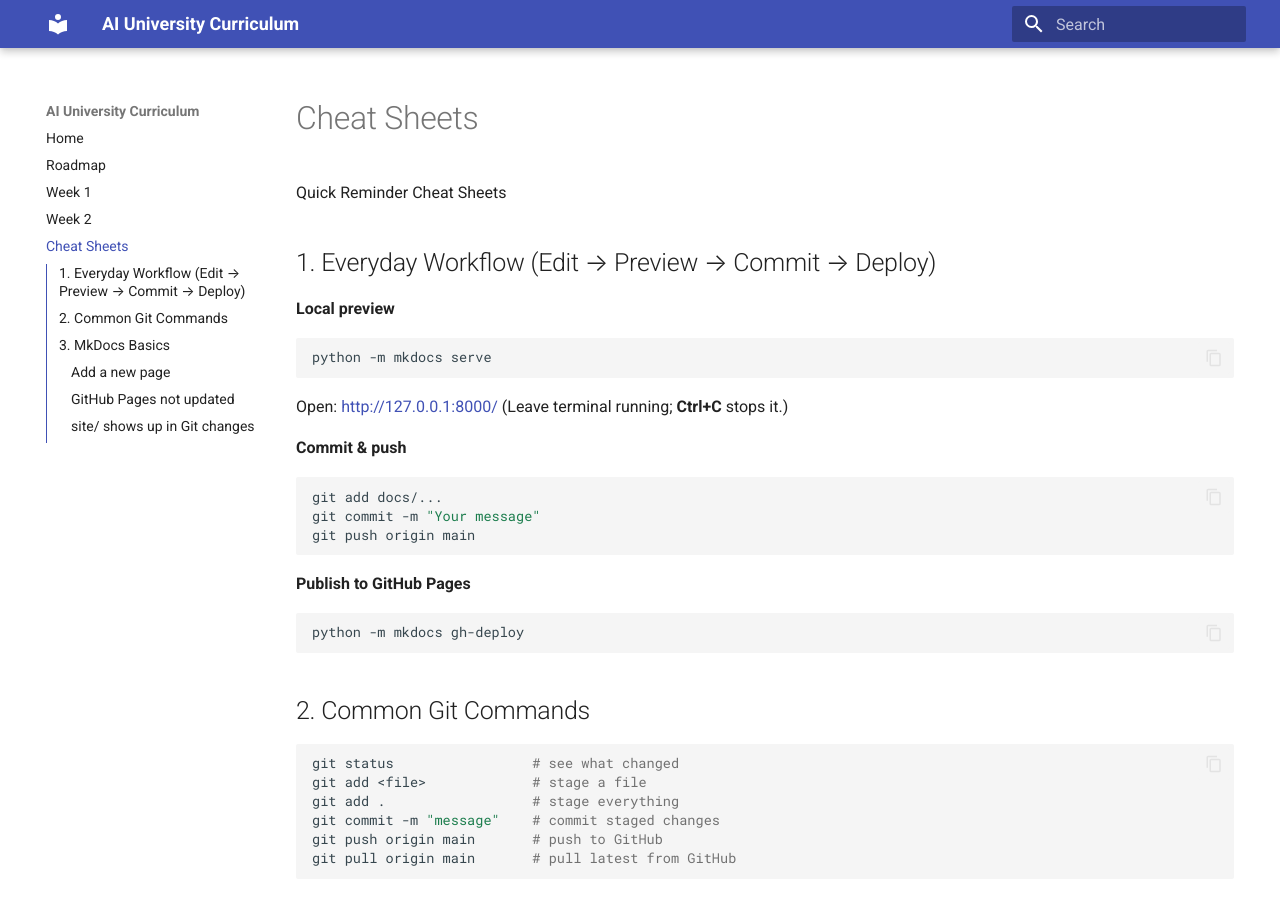
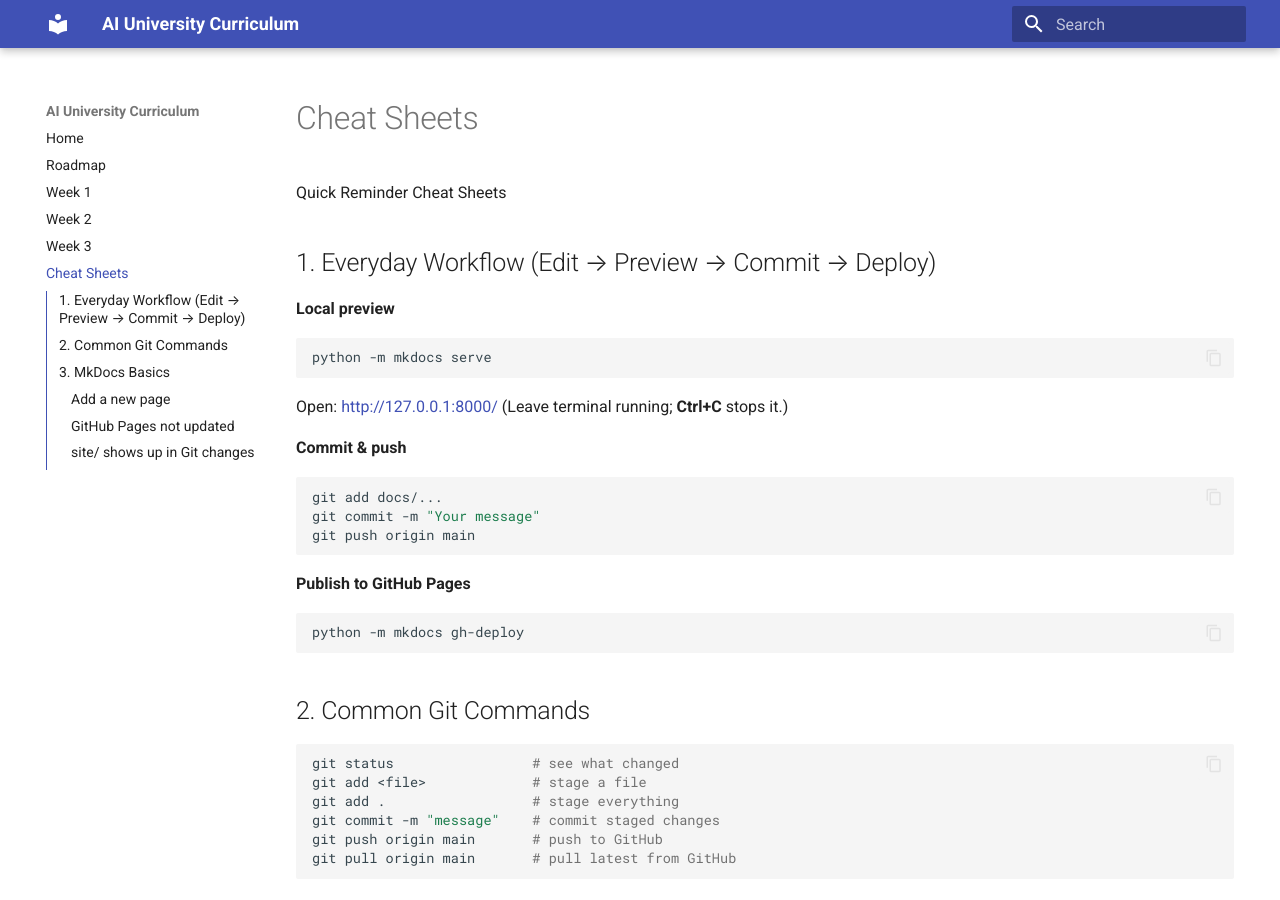
Before and after one commit to danklufas/ai-university, an MkDocs documentation site: the page built from docs/cheat-sheet.md, in a window 1280 px wide and 900 px high. Built offline with MkDocs 1.6.1 and Material for MkDocs 9.7.7, drawn with Linux system fonts in a browser that asks for light colours.

Commit message:
Add Week 3 lesson plan (Unsupervised Learning)

```diff
--- a/mkdocs.yml
+++ b/mkdocs.yml
@@ -22,4 +22,5 @@
   - Roadmap: roadmap.md
   - Week 1: week-1.md
   - Week 2: week-2.md
+  - Week 3: week-3.md
   - Cheat Sheets: cheat-sheet.md
```
Also changed, not shown: docs/week-3.md (added).
